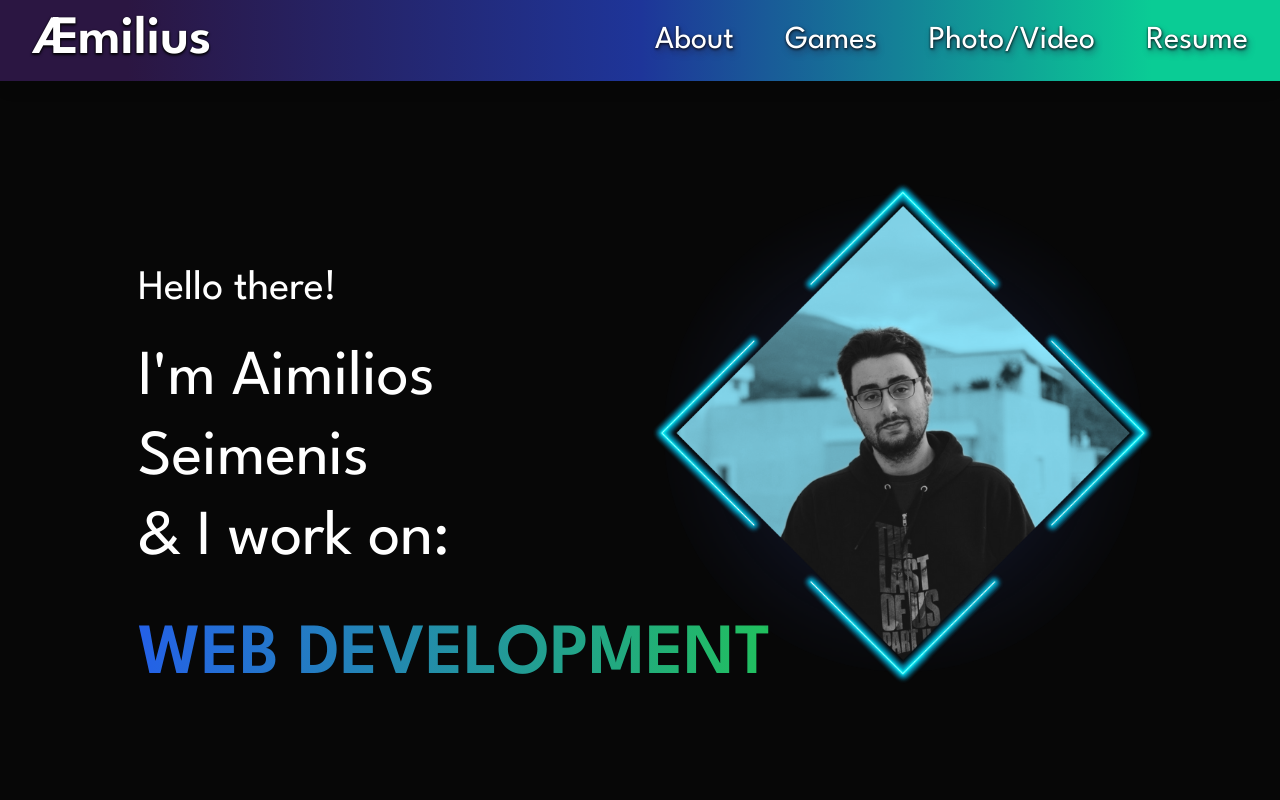
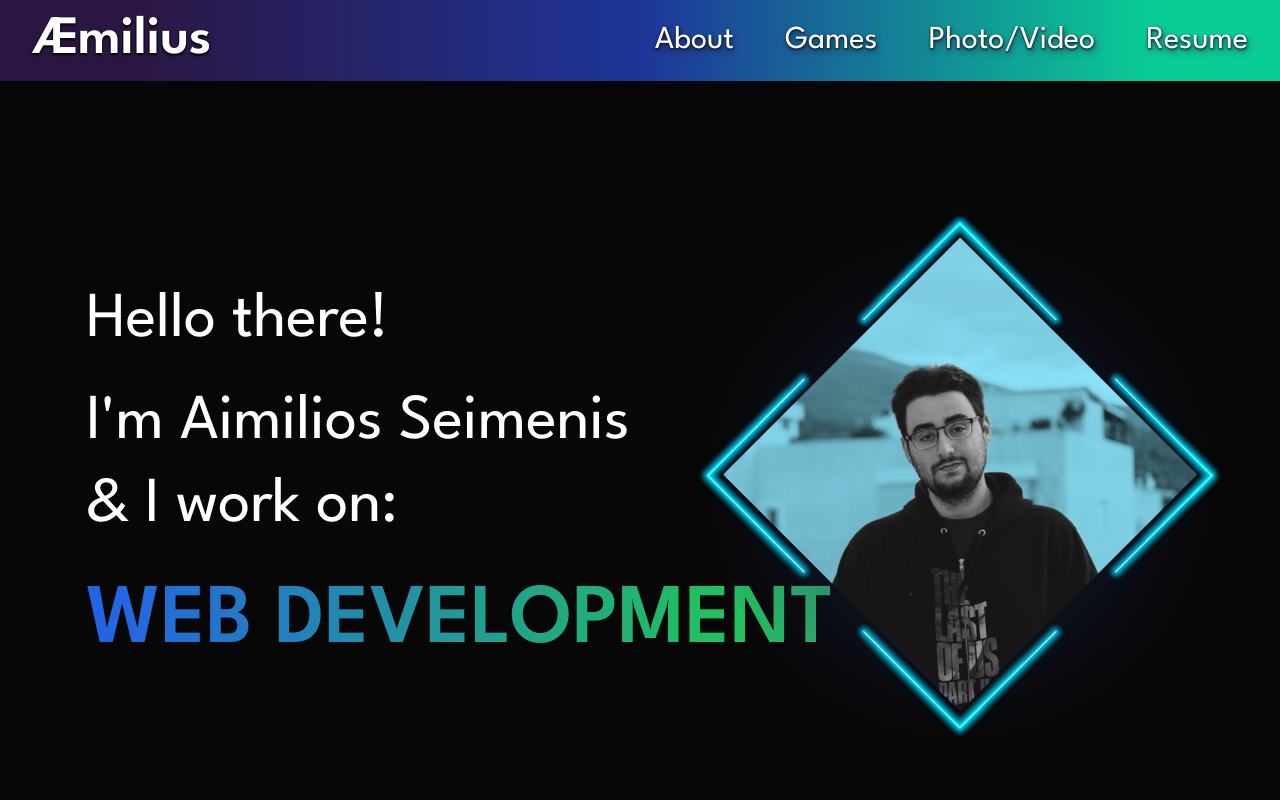
Before and after one commit to aemiliu5/aemiliu5.github.io, a Next.js app: page / in a window 1280 px wide. Shown: the top 800 px of the page. Built offline with nearby package versions, Linux system fonts and the light colour scheme.

Commit message:
Added analytics, working on homepage

```diff
--- a/package.json
+++ b/package.json
@@ -14,6 +14,7 @@
     "@splidejs/react-splide": "^0.7.12",
     "@splidejs/splide": "github:splidejs/splide",
     "@splidejs/splide-extension-video": "^0.8.0",
+    "@vercel/analytics": "^1.5.0",
     "framer-motion": "^11.11.17",
     "hls": "^0.0.1",
     "hls.js": "^1.5.7",
--- a/pages/_app.js
+++ b/pages/_app.js
@@ -1,11 +1,13 @@
 // pages/_app.js
 import '../styles/global.css';
 import '../styles/animations.css'; // Ensure the CSS file is imported
+import { Analytics } from "@vercel/analytics/next";
 
 function MyApp({ Component, pageProps }) {
   return (
     <>
       <Component {...pageProps} />
+      <Analytics />
     </>
   );
 }
--- a/pages/index.js
+++ b/pages/index.js
@@ -59,33 +59,53 @@ export default function Home() {
 						<link rel="icon" href="/favicons/favicon.ico" />
 					</Head>
 
-<main className={`relative text-white ${league.className} bg-[#070707] w-full`}>
-  <section className="flex flex-col md:flex-row items-center justify-between gap-12 max-w-[1100px] mx-auto px-6 sm:px-12 py-20 sm:py-28 min-h-[calc(100vh-96px)]">
-    <div className="w-full max-w-xl text-center md:text-left">
-      <p className="text-[32px] md:text-[42px] leading-tight">Hello there!</p>
-      <div className="text-[32px] md:text-[64px] leading-[1.25] py-6">
-        I'm Aimilios Seimenis<br />& I work on:
+<main className={`relative text-white ${league.className} bg-[#070707] w-full h-full`}>
+<div className="flex flex-col md:flex-row justify-center">
+							<div
+								className="text-[32px] text-center sm:text-left sm:text-[64px] sm:px-16 md:px-4 sm:py-48 pt-96">
+								Hello there!<br/>
+								<div className="text-[32px] text-center sm:text-left sm:text-[64px] leading-[1.3] py-3">
+									I'm Aimilios Seimenis<br/>
+									& I work on:
 								</div>
-      <div className="slidingTextContainer translate-x-[-50%] sm:translate-x-0 md:translate-x-0">
-        <div className={`slidingText text-[32px] md:text-[72px] bg-gradient-to-r from-blue-600 via-green-500 to-indigo-400 text-transparent bg-clip-text ${leagueBold.className}`}>
+								<div className="slidingTextContainer translate-x-[-50%] sm:translate-x-0">
+									<div
+										className={`slidingText text-[32px] sm:text-[85px] bg-gradient-to-r from-blue-600 via-green-500 to-indigo-400 text-transparent bg-clip-text ${leagueBold.className}`}>
 										{phrases[currentPhrase]}
 									</div>
 								</div>
 							</div>
 
-    <div className="relative w-full max-w-[320px] sm:max-w-[420px] md:max-w-[500px] aspect-square mx-auto md:mx-0 flex items-center justify-center">
-      <Image className="absolute inset-0 brightness-[33%]" src="/glow.png" fill alt="Aimilios" />
-      <Image className="absolute inset-0 scale-[95%]" src="/aimilios.png" fill alt="Aimilios" />
+							<div
+								className="sm:w-[500px] sm:h-[500px] mb-32 sm:py-36 sm:ml-16 sm:object-right sm:mb-64 sm:scale-100 sm:translate-y-0 relative -translate-y-[57vh] scale-75 object-center"
+							>
 								<Image
-        className={`absolute inset-0 scale-105 hover:-hue-rotate-[60deg] hover:scale-[115%] transition-all ${rotate ? 'rotate-animation' : ''}`}
+									className="absolute top-35 left-0 brightness-[33%]"
+									src="/glow.png"
+									width={600}
+									height={600}
+									alt="Aimilios"
+								/>
+								<Image
+									className="absolute top-35 left-0 scale-[95%]"
+									src="/aimilios.png"
+									width={600}
+									height={600}
+									alt="Aimilios"
+								/>
+								<Image
+									className={`absolute top-35 left-0 scale-105 hover:-hue-rotate-[60deg] hover:scale-[115%] transition-all ${
+										rotate ? "rotate-animation" : ""
+									}`}
 									src="/crosshair.png"
-        fill
+									width={840}
+									height={840}
 									alt="Aimilios"
-        id="animatedButton"
+									id={"animatedButton"}
 									onClick={handleClick}
 								/>
 							</div>
-  </section>
+						</div>
 
 						<TextDivider className="flex-row" text="ABTOS COVERT"/>
 
```
Also changed, not shown: 1 other file (tests, documents, lock files or other folders). Lines whose indentation alone changed are shown as unchanged.
